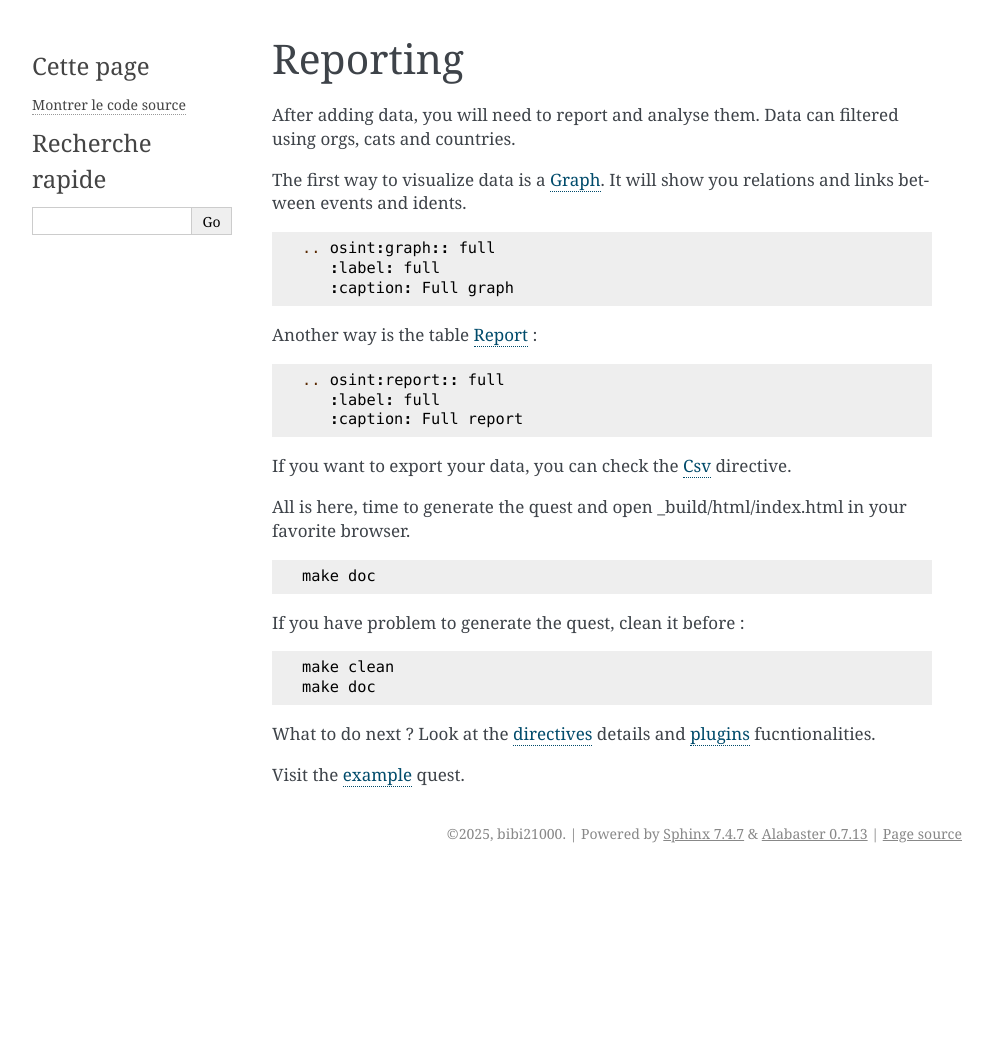
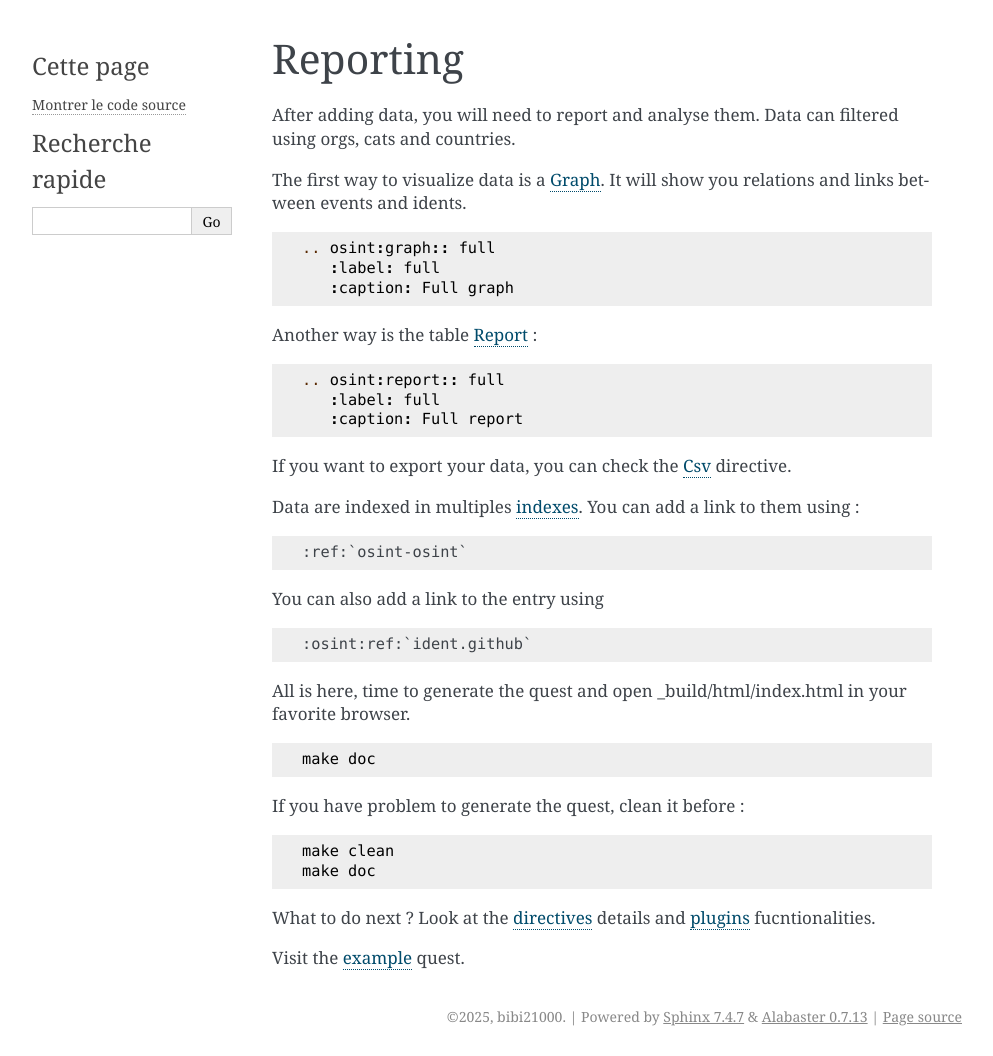
Before and after one commit to bibi21000/sphinxcontrib-osint, a Sphinx documentation site: the page built from docs/report.rst, in a window 1280 px wide. Shown: the whole page, without its empty margins (148-1141 px from the left). Built offline with Sphinx 7.4.7, drawn with Linux system fonts in a browser that asks for light colours; before the commit the page ends 900 px from its top, so only the background shows below that.

Commit message:
Update doc

```diff
--- a/docs/directives.rst
+++ b/docs/directives.rst
@@ -14,6 +14,7 @@ The following configuration options are available :
     for opt in config_values:
         print('%s = %s' % (opt[0], opt[1]))
 
+.. _Indexes:
 
 Indexes
 ================
--- a/docs/report.rst
+++ b/docs/report.rst
@@ -24,6 +24,19 @@ Another way is the table :ref:`Report <Directive Report>` :
 
 If you want to export your data, you can check the :ref:`Csv <Directive Csv>` directive.
 
+Data are indexed in multiples :ref:`indexes <Indexes>`. You can add a link
+to them using :
+
+.. code::
+
+    :ref:`osint-osint`
+
+You can also add a link to the entry using
+
+.. code::
+
+    :osint:ref:`ident.github`
+
 All is here, time to generate the quest and open _build/html/index.html in your favorite browser.
 
 .. code::
```
